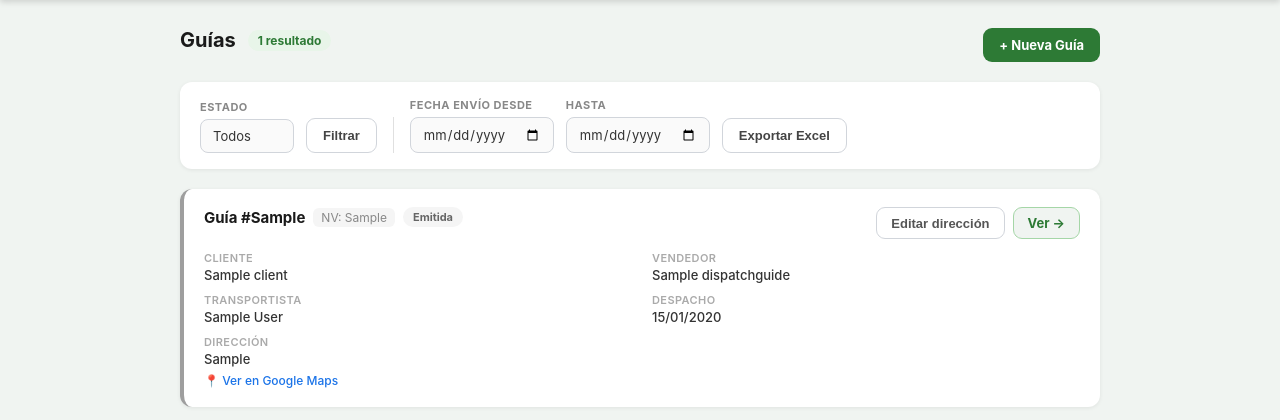
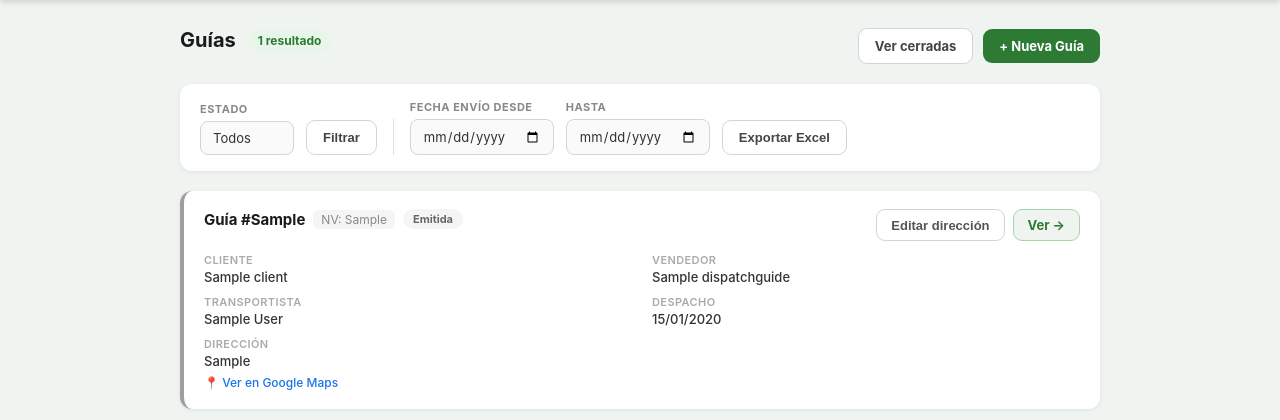
Before and after one commit to mrGoonies/tracking_guide, a Django app: page /guias/ in a window 1280 px wide. Shown: the part 56-476 px from the top of the page. Run offline with Django 5.2, Linux system fonts and the light colour scheme; a user stored in the database is signed in; tables that the repository leaves empty hold one stand-in row (values such as "Sample post").

Commit message:
Funcionalidad: Mostrar solo las guias que se encuentran cerradas

```diff
--- a/guides/templates/guides/guide_list.html
+++ b/guides/templates/guides/guide_list.html
@@ -524,20 +524,26 @@
 
         <div class="toolbar">
             <div class="toolbar-left">
-                <span class="page-title">Guías</span>
+                <span class="page-title">{% if vista_cerradas %}Guías Cerradas{% else %}Guías{% endif %}</span>
                 <span class="count-badge">{{ guides|length }} resultado{{ guides|length|pluralize:"s" }}</span>
-                {% if estado_filtro %}
+                {% if estado_filtro and not vista_cerradas %}
                     <a href="{% url 'guide_list' %}" class="active-filter">
                         {{ estado_filtro|capfirst }} &times;
                     </a>
                 {% endif %}
             </div>
             <div class="toolbar-right">
+                {% if vista_cerradas %}
+                    <a href="{% url 'guide_list' %}" class="btn btn-outline">← Guías activas</a>
+                {% else %}
+                    <a href="{% url 'closed_guides' %}" class="btn btn-outline">Ver cerradas</a>
+                {% endif %}
                 <a href="{% url 'create_guide' %}" class="btn btn-primary">+ Nueva Guía</a>
             </div>
         </div>
 
         <!-- Filtros -->
+        {% if not vista_cerradas %}
         <div class="filters">
             <form method="get" action="{% url 'guide_list' %}" style="display:contents;">
                 <div class="filter-group">
@@ -572,6 +578,7 @@
                 </div>
             </form>
         </div>
+        {% endif %}
 
         <!-- Lista de guías -->
         {% if guides %}
@@ -654,16 +661,20 @@
         <div class="empty">
             <div class="empty-icon">📭</div>
             <div class="empty-title">
-                {% if estado_filtro %}No hay guías con estado "{{ estado_filtro }}"{% else %}No hay guías registradas{% endif %}
+                {% if vista_cerradas %}Aún no hay guías cerradas{% elif estado_filtro %}No hay guías con estado "{{ estado_filtro }}"{% else %}No hay guías registradas{% endif %}
             </div>
             <div class="empty-sub">
-                {% if estado_filtro %}
+                {% if vista_cerradas %}
+                    Las guías aparecen aquí una vez que se cierran desde su detalle.
+                {% elif estado_filtro %}
                     Prueba con otro filtro o limpia la búsqueda.
                 {% else %}
                     Crea la primera guía de despacho para comenzar.
                 {% endif %}
             </div>
-            {% if not estado_filtro %}
+            {% if vista_cerradas %}
+                <a href="{% url 'guide_list' %}" class="btn btn-outline">← Guías activas</a>
+            {% elif not estado_filtro %}
                 <a href="{% url 'create_guide' %}" class="btn btn-primary">+ Nueva Guía</a>
             {% else %}
                 <a href="{% url 'guide_list' %}" class="btn btn-outline">Ver todas</a>
--- a/guides/urls.py
+++ b/guides/urls.py
@@ -8,6 +8,7 @@ urlpatterns = [
     path('logout/', views.user_logout, name='logout'),
     path('clientes/buscar/', views.search_client_by_rut, name='search_client'),
     path('guias/', views.guide_list, name='guide_list'),
+    path('guias/cerradas/', views.closed_guides, name='closed_guides'),
     path('guias/nueva/', views.create_guide, name='create_guide'),
     path('guias/<int:guide_id>/', views.guide_detail, name='guide_detail'),
     path('guias/exportar-planificacion/', views.export_route_planning, name='export_route_planning'),
--- a/guides/views.py
+++ b/guides/views.py
@@ -78,8 +78,11 @@ def user_logout(request):
 
 @admin_or_coordinador_required
 def guide_list(request):
+    """Listado operativo: excluye guías cerradas (ver `closed_guides` para esas)."""
     estado_filtro = request.GET.get('estado', '').strip()
-    guides = DispatchGuide.objects.select_related('cliente', 'transportista', 'vendedor').order_by('-fecha_creacion')
+    guides = DispatchGuide.objects.exclude(estado='cerrada').select_related(
+        'cliente', 'transportista', 'vendedor'
+    ).order_by('-fecha_creacion')
 
     if estado_filtro:
         guides = guides.filter(estado=estado_filtro)
@@ -87,7 +90,23 @@ def guide_list(request):
     context = {
         'guides': guides,
         'estado_filtro': estado_filtro,
-        'estado_choices': DispatchGuide.STATUS_CHOICES,
+        'estado_choices': [c for c in DispatchGuide.STATUS_CHOICES if c[0] != 'cerrada'],
+        'vista_cerradas': False,
+    }
+    return render(request, 'guides/guide_list.html', context)
+
+
+@admin_or_coordinador_required
+def closed_guides(request):
+    """Listado exclusivo de guías cerradas (archivo), separado del operativo."""
+    guides = DispatchGuide.objects.filter(estado='cerrada').select_related(
+        'cliente', 'transportista', 'vendedor'
+    ).order_by('-fecha_actualizacion')
+
+    context = {
+        'guides': guides,
+        'estado_filtro': 'cerrada',
+        'vista_cerradas': True,
     }
     return render(request, 'guides/guide_list.html', context)
 
```
Also changed, not shown: guides/templates/guides/hub.html (+7 -0 lines).
